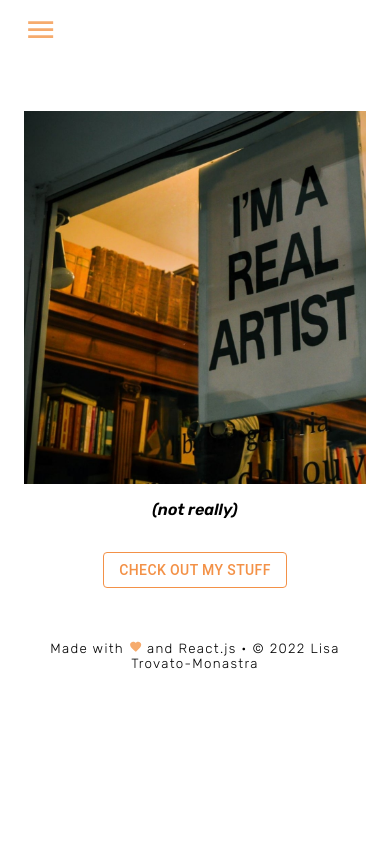
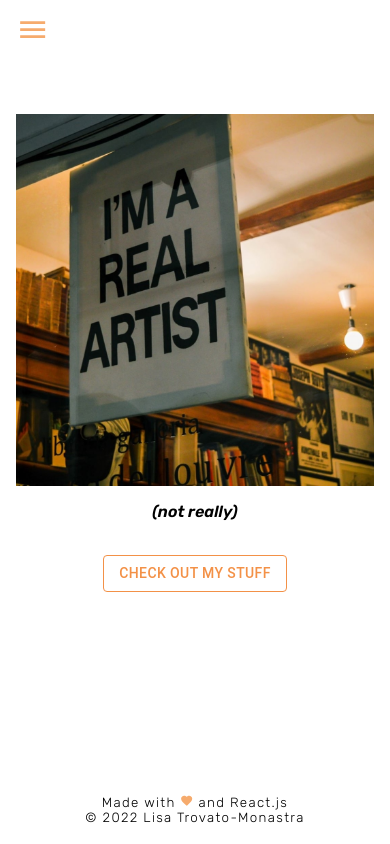
Before and after one commit to not-productive-yet/not-productive-yet-website, a React (Create React App) app: page / in a window 390 px wide. Built offline with nearby package versions, Linux system fonts and the light colour scheme.

Commit message:
css fixes; stuck footer to bottom

```diff
--- a/src/assets/styles/app.css
+++ b/src/assets/styles/app.css
@@ -7,10 +7,15 @@
 @import "poemCards.css";
 @import "poem.css";
 
+html {
+  min-height: 100%;
+  position: relative;
+}
 body {
   font-family: "Rubik", sans-serif;
   font-weight: 600;
   font-style: italic;
+  margin: 0 0 100px;
 }
 
 @media only screen and (min-width: 0px) and (max-width: 600px) {
--- a/src/assets/styles/common.css
+++ b/src/assets/styles/common.css
@@ -67,8 +67,14 @@ footer {
   font-weight: 300;
   font-style: normal;
   font-size: 10pt !important;
-  margin-top: 15%;
   letter-spacing: 1pt;
+  margin-top: 5%;
+  position: absolute;
+  left: 0;
+  bottom: 0;
+  height: 50px;
+  width: 100%;
+  overflow: hidden;
 }
 
 .heart {
--- a/src/assets/styles/home.css
+++ b/src/assets/styles/home.css
@@ -1,3 +1,8 @@
+.image-container {
+  display: flex;
+  align-items: center; /* vertical */
+  justify-content: center;
+}
 .home-image {
   max-width: 600px;
   margin: auto;
--- a/src/assets/styles/poem.css
+++ b/src/assets/styles/poem.css
@@ -2,10 +2,20 @@
   margin-top: 3em;
   text-align: center;
 }
+
+@media only screen and (min-width: 0px) and (max-width: 600px) {
+  .poem-title {
+    margin-top: 0;
+  }
+
+  .poem-text {
+    margin: 2em 2em !important;
+  }
+}
 .poem-text {
   white-space: break-spaces;
   line-height: 1.5em;
-  margin: 2em 2em;
+  margin: 3em 3em;
   font-family: "Josefin Slab", serif;
   font-size: 14pt;
   font-weight: 500;
--- a/src/assets/styles/poemCards.css
+++ b/src/assets/styles/poemCards.css
@@ -126,17 +126,8 @@
 }
 
 .poem-img-item:active > img {
-  -webkit-filter: opacity(0%);
+  -webkit-filter: opacity(10%);
   filter: opacity(10%);
-  border-radius: 50%;
-  transform: scale(0);
-  animation: ripple 500ms linear;
-}
-
-@keyframes ripple {
-  to {
-    transform: scale(5);
-  }
 }
 
 .poem-img-item.yellow {
--- a/src/components/Footer.js
+++ b/src/components/Footer.js
@@ -1,11 +1,14 @@
 import FavoriteIcon from "@mui/icons-material/Favorite";
+import { useMediaQuery } from "@mui/material";
 
 export default function Footer() {
+  const isWideScreen = useMediaQuery("(min-width:600px)");
+
   return (
     <footer>
       <div className="heart-copyright">
-        Made with <FavoriteIcon className="heart" /> and React.js • &copy; 2022
-        Lisa Trovato-Monastra
+        Made with <FavoriteIcon className="heart" /> and React.js
+        {isWideScreen ? "•" : <br />} &copy; 2022 Lisa Trovato-Monastra
       </div>
     </footer>
   );
--- a/src/pages/Home.js
+++ b/src/pages/Home.js
@@ -10,11 +10,13 @@ export default function Home() {
 
   return (
     <div className="home">
-      <img
-        className="home-image"
-        src={require("../assets/images/real_artist.jpg")}
-        alt="real artist"
-      />
+      <div className="image-container">
+        <img
+          className="home-image"
+          src={require("../assets/images/real_artist.jpg")}
+          alt="real artist"
+        />
+      </div>
       <p className="home-text">(not really)</p>
       <Button className="home-button" variant="outlined" onClick={goToPoems}>
         Check out my stuff
```
